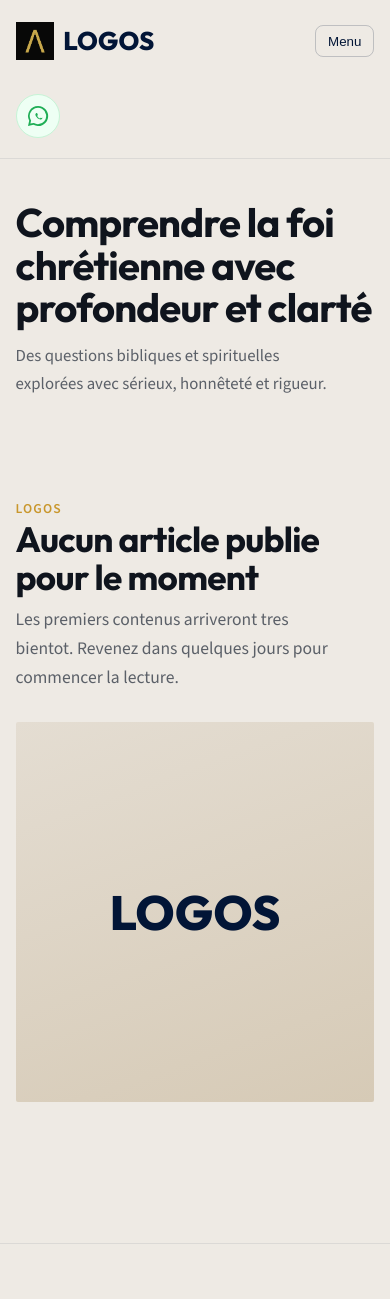
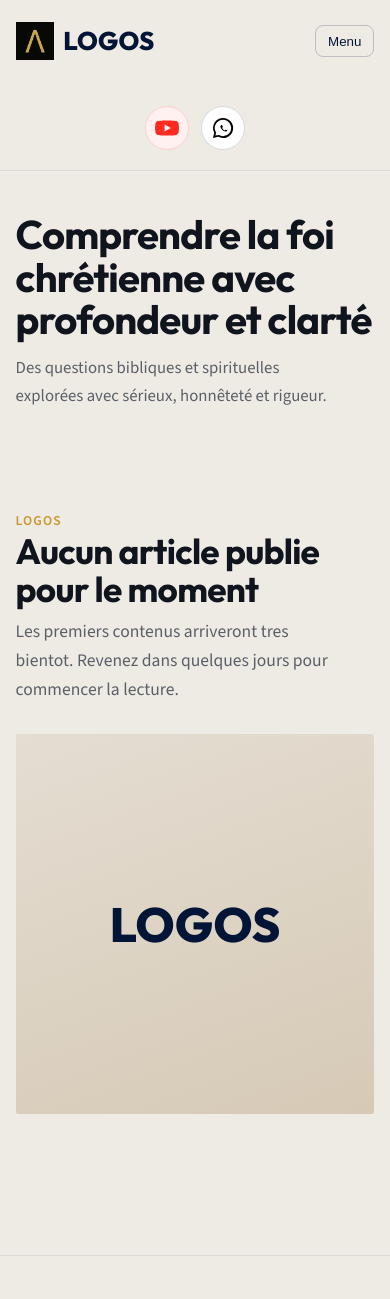
Before and after one commit to djokodev/logos-blog, a Django app: page / in a window 390 px wide. Shown: the top 1299 px of the page. Run offline with Django 4.2, Linux system fonts and the light colour scheme; data that the repository does not hold is empty.

Commit message:
Refine responsive social icons in header

```diff
--- a/static/css/site.css
+++ b/static/css/site.css
@@ -10,6 +10,7 @@
   --ink-soft: #5b6068;
   --ink: #11151d;
   --white: #FDFDFD;
+  --social-icon-size: 44px;
 }
 
 * { box-sizing: border-box; }
@@ -77,14 +78,19 @@ nav {
 }
 
 .social-links {
-  display: inline-flex;
+  display: flex;
   align-items: center;
+  flex-direction: row;
+  flex-wrap: nowrap;
   gap: 0.7rem;
+  justify-self: end;
 }
 
 .social-icon-link {
-  width: 44px;
-  height: 44px;
+  width: var(--social-icon-size);
+  height: var(--social-icon-size);
+  min-width: var(--social-icon-size);
+  min-height: var(--social-icon-size);
   border-radius: 999px;
   display: inline-flex;
   align-items: center;
@@ -106,9 +112,9 @@ nav {
 }
 
 .wa-icon-link {
-  background: #eefff4;
-  border: 1px solid #c6f4d6;
-  color: #1fae56;
+  background: #ffffff;
+  border: 1px solid #d7dbe2;
+  color: #000000;
 }
 
 .mobile-btn { display: none; }
@@ -635,8 +641,26 @@ input[type='search'] { width: min(420px, 100%); }
 
 @media (max-width: 860px) {
   .container { width: min(1300px, 92vw); }
-  .nav-wrap { grid-template-columns: auto auto; }
-  .yt-icon-link { display: none; }
+  .nav-wrap { grid-template-columns: 1fr auto; }
+  .logo { grid-column: 1; grid-row: 1; }
+  .mobile-btn { grid-column: 2; grid-row: 1; }
+  .social-links {
+    display: flex;
+    grid-column: 1 / -1;
+    grid-row: 2;
+    width: fit-content;
+    margin-inline: auto;
+    justify-content: center;
+    justify-self: center;
+    margin-top: 0.75rem;
+  }
+  .social-links .social-icon-link {
+    display: inline-flex;
+  }
+  .social-links .yt-icon-link,
+  .social-links .wa-icon-link {
+    display: inline-flex;
+  }
   .mobile-btn {
     display: inline-flex;
     justify-self: end;
@@ -648,7 +672,8 @@ input[type='search'] { width: min(420px, 100%); }
   }
   nav {
     display: none;
-    grid-column: 1/-1;
+    grid-column: 1 / -1;
+    grid-row: 3;
     flex-direction: column;
     align-items: flex-start;
     margin-top: 0.8rem;
```
